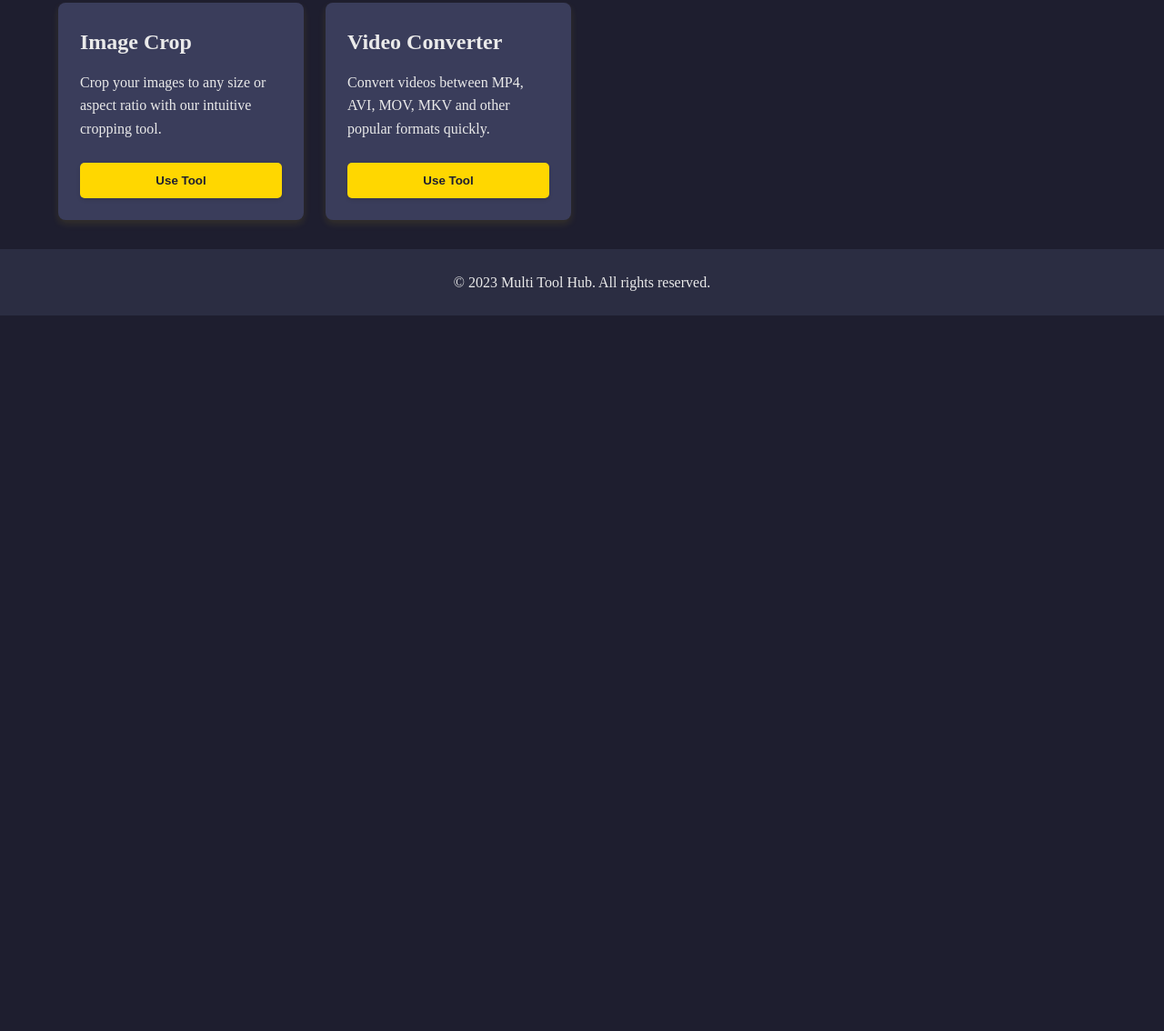
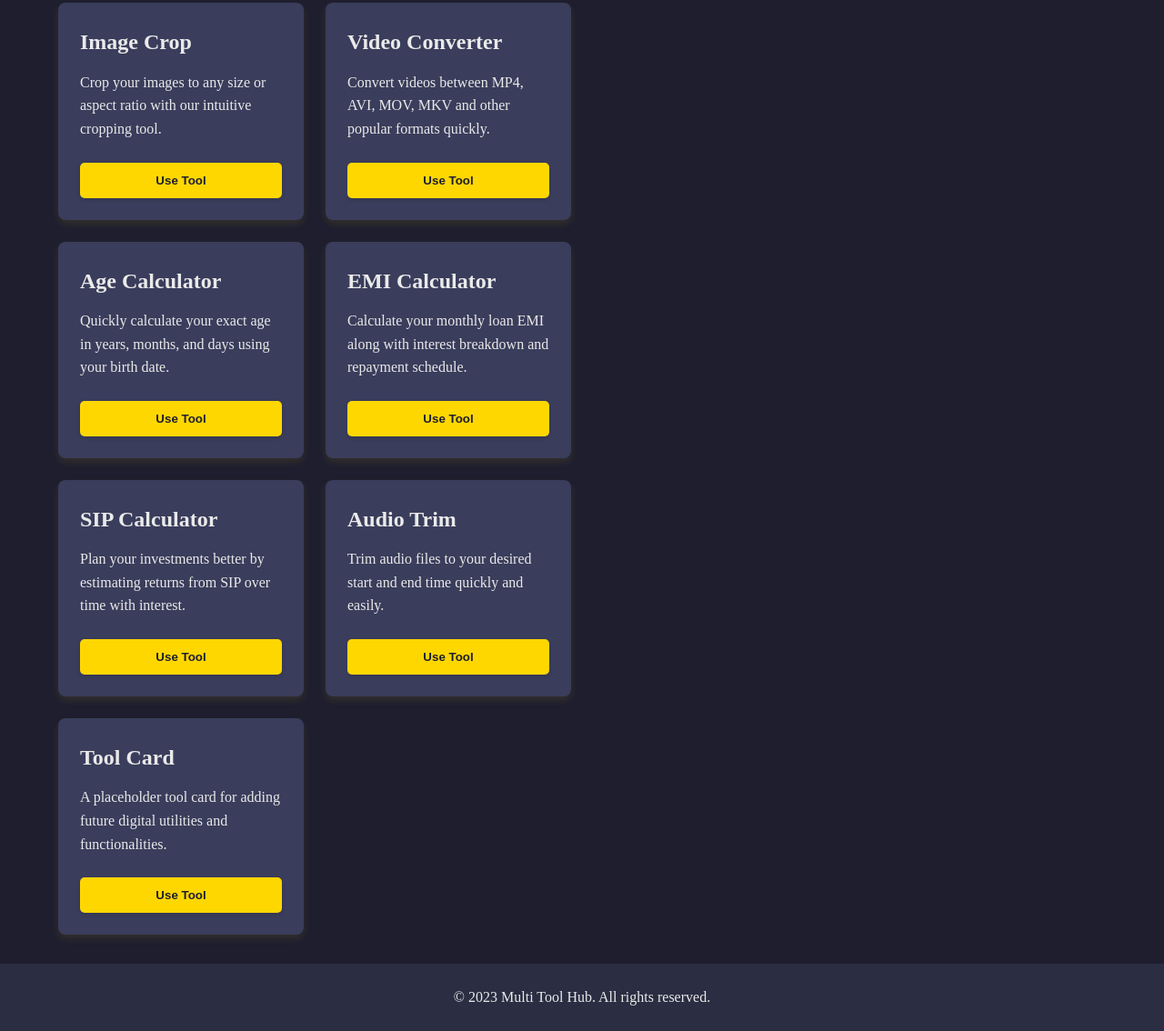
Before and after one commit to monu776kumar/Swifttool, a plain HTML site: page index.html in a window 1280 px wide. Shown: the part 928-2062 px from the top of the page at 91% size. Before the commit the page ends 1275 px from the top, so only its background shows below. Drawn offline with Linux system fonts and the light colour scheme.

Commit message:
Update index.html

```diff
--- a/index.html
+++ b/index.html
@@ -191,11 +191,41 @@
         <h2>Video Converter</h2>
         <p>Convert videos between MP4, AVI, MOV, MKV and other popular formats quickly.</p>
         <button class="btn" onclick="window.location.href='video-converter.html'">Use Tool</button>
+    </div> <div class="tool-card">
+        <h2>Age Calculator</h2>
+        <p>Quickly calculate your exact age in years, months, and days using your birth date.</p>
+        <button class="btn" onclick="window.location.href='age-calculator.html'">Use Tool</button>
+      </div>
+
+      <div class="tool-card">
+        <h2>EMI Calculator</h2>
+        <p>Calculate your monthly loan EMI along with interest breakdown and repayment schedule.</p>
+        <button class="btn" onclick="window.location.href='emi-calculator.html'">Use Tool</button>
+      </div>
+
+      <div class="tool-card">
+        <h2>SIP Calculator</h2>
+        <p>Plan your investments better by estimating returns from SIP over time with interest.</p>
+        <button class="btn" onclick="window.location.href='sip-calculator.html'">Use Tool</button>
+      </div>
+
+      <div class="tool-card">
+        <h2>Audio Trim</h2>
+        <p>Trim audio files to your desired start and end time quickly and easily.</p>
+        <button class="btn" onclick="window.location.href='audio-trim.html'">Use Tool</button>
+      </div>
+
+      <div class="tool-card">
+        <h2>Tool Card</h2>
+        <p>A placeholder tool card for adding future digital utilities and functionalities.</p>
+        <button class="btn" onclick="window.location.href='tool-card.html'">Use Tool</button>
+      </div>
+
     </div>
 
     <!-- Age Calculator -->
 
-        </div>
+
     </main>
 
     <footer>
```
